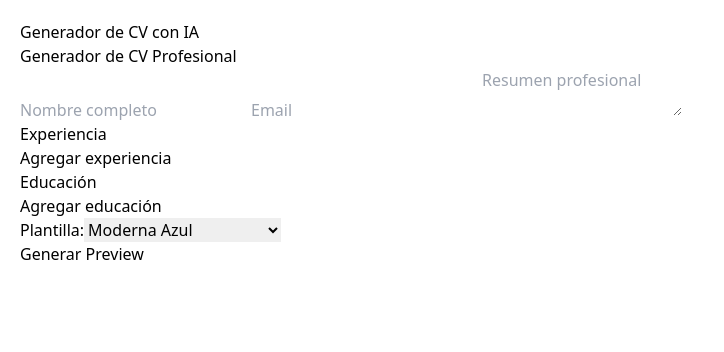
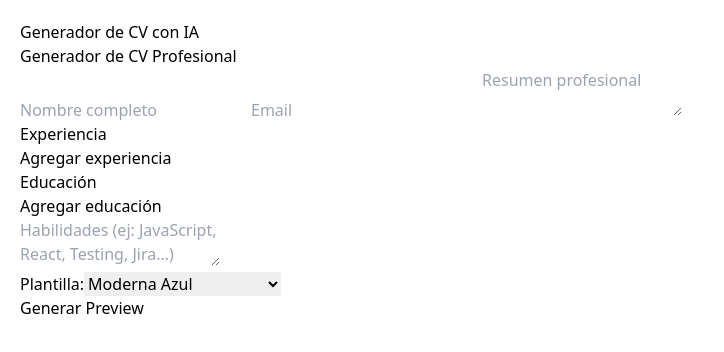
Before and after one commit to Nelson-Sosa/cv-generator, a React (Create React App) app in the folder client/: page / in a window 1280 px wide. Shown: the top 352 px of the page, without its empty margins (0-724 px from the left). Built offline with nearby package versions, Linux system fonts and the light colour scheme.

Commit message:
"feat: add skills field to form, preview and PDF output"

```diff
--- a/client/src/components/CVForm.jsx
+++ b/client/src/components/CVForm.jsx
@@ -10,6 +10,7 @@ export default function CVForm({ cvData, setCvData }) {
   const [summary, setSummary] = useState("");
   const [experience, setExperience] = useState([]);
   const [education, setEducation] = useState([]);
+  const [skills, setSkills] = useState("");
   const [template, setTemplate] = useState("plantilla1");
   const [loading, setLoading] = useState(false);
 
@@ -17,7 +18,7 @@ export default function CVForm({ cvData, setCvData }) {
     e.preventDefault();
     setLoading(true);
     try {
-      const res = await generateCV({ name, email, summary, experience, education, skills: "" }, template, true);
+      const res = await generateCV({ name, email, summary, experience, education, skills }, template, true);
       setCvData(res.cvData);
       alert("Preview generado correctamente");
     } catch (err) {
@@ -36,6 +37,11 @@ export default function CVForm({ cvData, setCvData }) {
       <textarea placeholder="Resumen profesional" value={summary} onChange={e => setSummary(e.target.value)} />
       <ExperienceInput experience={experience} setExperience={setExperience} />
       <EducationInput education={education} setEducation={setEducation} />
+      <textarea
+            placeholder="Habilidades (ej: JavaScript, React, Testing, Jira...)"
+            value={skills}
+            onChange={e => setSkills(e.target.value)}
+          />
       <TemplateSelector selected={template} setSelected={setTemplate} />
       <button type="submit" disabled={loading}>{loading ? "Generando..." : "Generar Preview"}</button>
     </form>
--- a/client/src/components/PreviewCV.jsx
+++ b/client/src/components/PreviewCV.jsx
@@ -20,6 +20,12 @@ export default function PreviewCV({ cvData }) {
           <li key={i}>{edu.degree} en {edu.school}: {edu.description}</li>
         ))}
       </ul>
+      {cvData.skills && (
+        <>
+          <p><strong>Habilidades:</strong></p>
+          <p>{cvData.skills}</p>
+        </>
+      )}
     </div>
   );
 }
```
Also changed, not shown: 1 other file (tests, documents, lock files or other folders).
